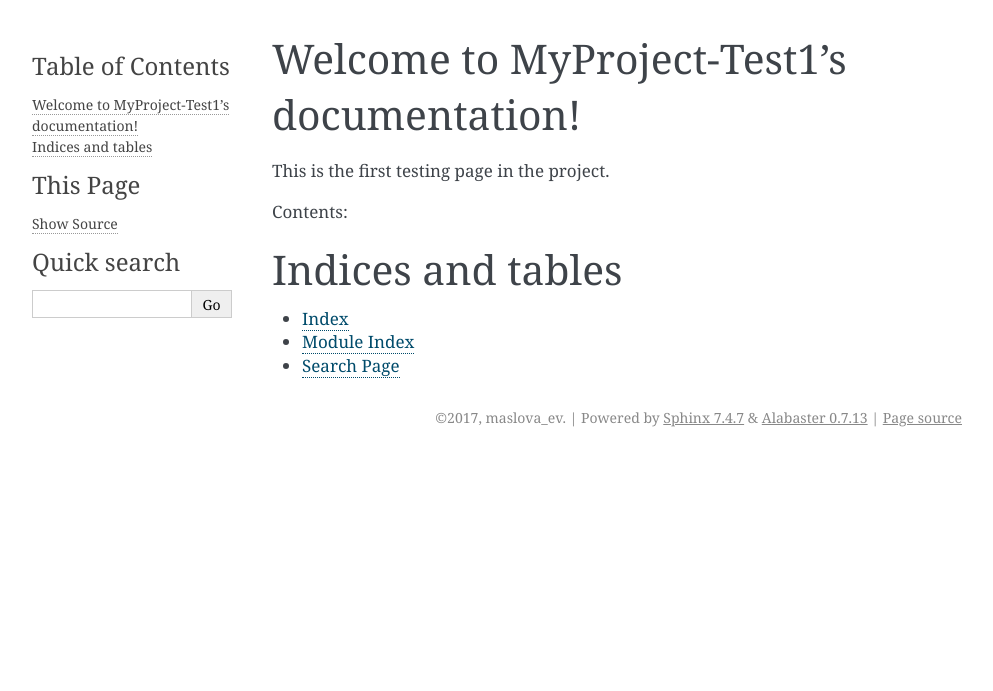
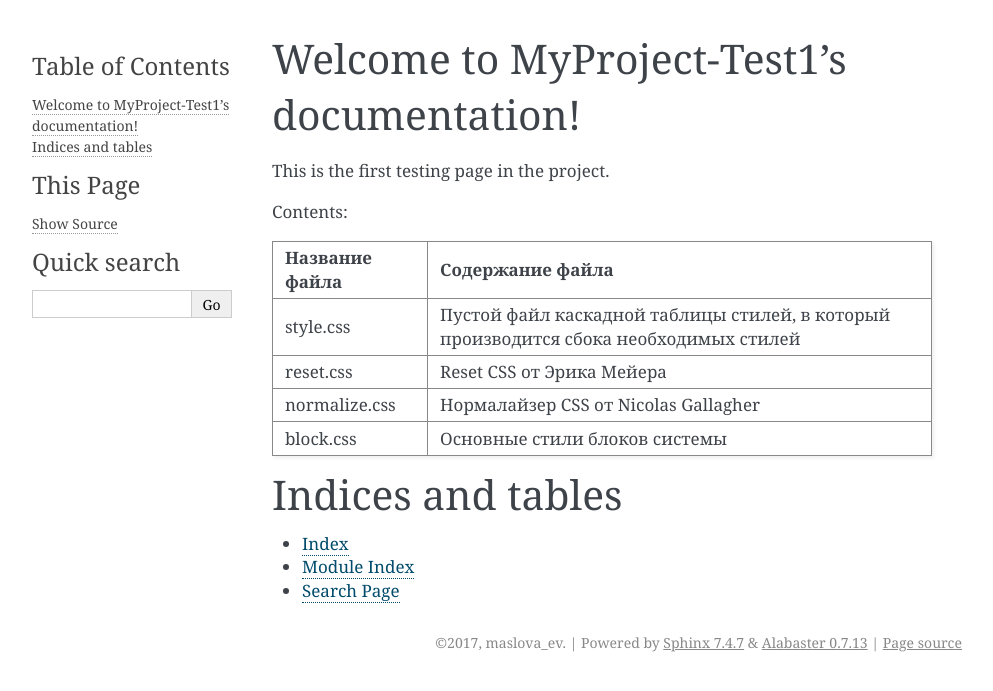
Before and after one commit to MaslovaEV/test, a Sphinx documentation site: the page built from MyProject/source/index.rst, in a window 1280 px wide. Shown: the top 691 px of the page, without its empty margins (148-1141 px from the left). Built offline with Sphinx 7.4.7, drawn with Linux system fonts in a browser that asks for light colours; pages that are not in the unit, such as notebooks, are missing from menus.

Commit message:
Update index.rst

```diff
--- a/MyProject/source/index.rst
+++ b/MyProject/source/index.rst
@@ -15,6 +15,18 @@ Contents:
    example1
    example2
 
++---------------+---------------------------------------------------------------------------------------+
+|Название файла |   Содержание файла                                                                    |
++===============+=======================================================================================+
+|style.css      |  Пустой файл каскадной таблицы стилей, в который производится сбока необходимых стилей|
++---------------+---------------------------------------------------------------------------------------+
+|reset.css      |   Reset CSS от Эрика Мейера                                                           |
++---------------+---------------------------------------------------------------------------------------+
+|normalize.css  |   Нормалайзер CSS от Nicolas Gallagher                                                |
++---------------+---------------------------------------------------------------------------------------+
+|block.css      |   Основные стили блоков системы                                                       |
++---------------+---------------------------------------------------------------------------------------+
+
 Indices and tables
 ==================
 
```
